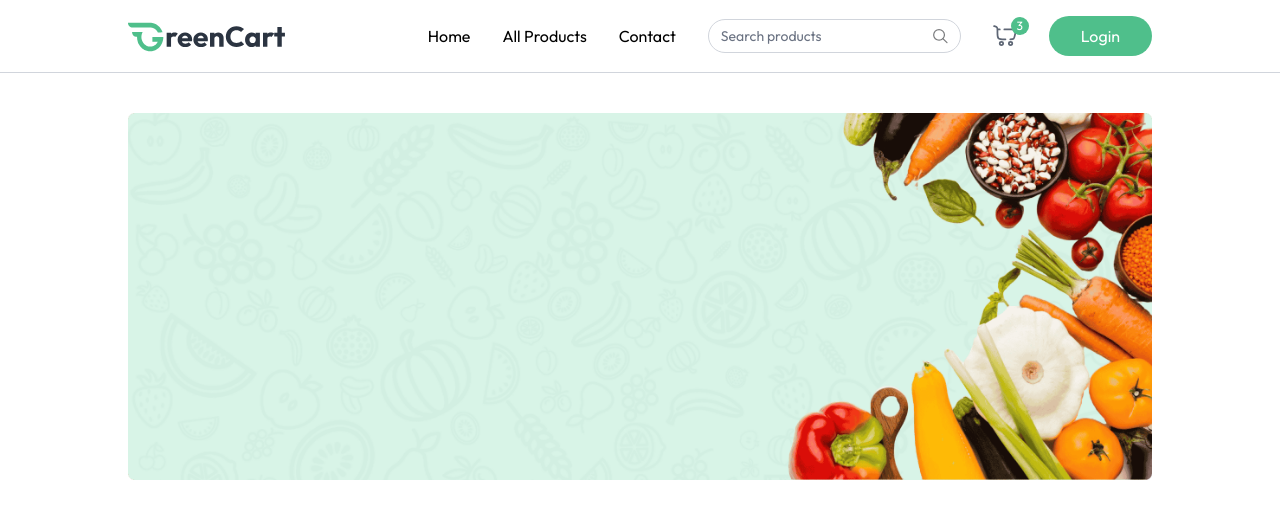
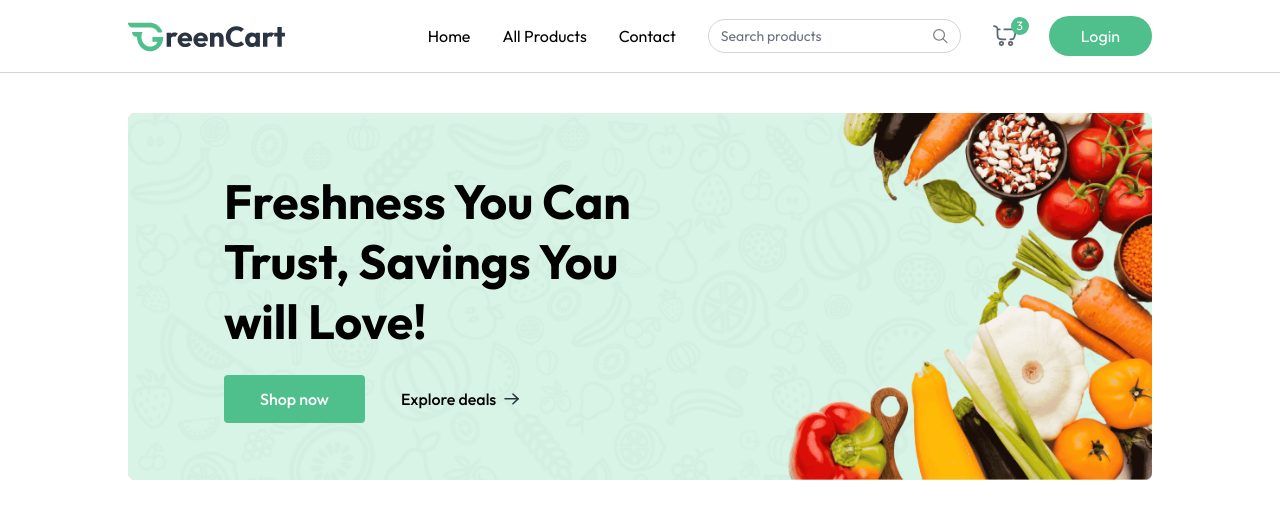
Before and after one commit to Kafoor-Nimas/Grocery-Delivery, a React (Vite) app in the folder client/: page / in a window 1280 px wide. Shown: the top 518 px of the page. Built offline with nearby package versions, Linux system fonts and the light colour scheme.

Commit message:
completed main banner section UI

```diff
--- a/client/src/components/MainBanner.jsx
+++ b/client/src/components/MainBanner.jsx
@@ -1,5 +1,6 @@
 import React from "react";
 import { assets } from "../assets/assets";
+import { Link } from "react-router-dom";
 
 const MainBanner = () => {
   return (
@@ -14,6 +15,36 @@
         alt="main_banner_bg"
         className="w-full  md:hidden"
       />
+      <div className="absolute inset-0 flex flex-col items-center md:items-start justify-end md:justify-center pb-24 md:pb-0 px-4 md:pl-18 lg:pl-24">
+        <h1 className="text-3xl md:text-4xl lg:text-5xl font-bold text-center md:text-left max-w-72 md:max-w-80 lg:max-w-105 leading-tight lg:leading-15">
+          Freshness You Can Trust, Savings You will Love!
+        </h1>
+
+        <div className="flex items-center mt-6 font-medium">
+          <Link
+            to={"/products"}
+            className="group flex items-center gap-2 px-7 md:px-9 py-3 bg-primary hover:bg-primary-dull transition rounded text-white cursor-pointer"
+          >
+            Shop now
+            <img
+              className="md:hidden transition group-focus:translate-x-1"
+              src={assets.white_arrow_icon}
+              alt="arrow"
+            />
+          </Link>
+          <Link
+            to={"/products"}
+            className="group hidden md:flex items-center gap-2 px-9 py-3 cursor-pointer"
+          >
+            Explore deals
+            <img
+              className="transition group-hover:translate-x-1"
+              src={assets.black_arrow_icon}
+              alt="arrow"
+            />
+          </Link>
+        </div>
+      </div>
     </div>
   );
 };
```
